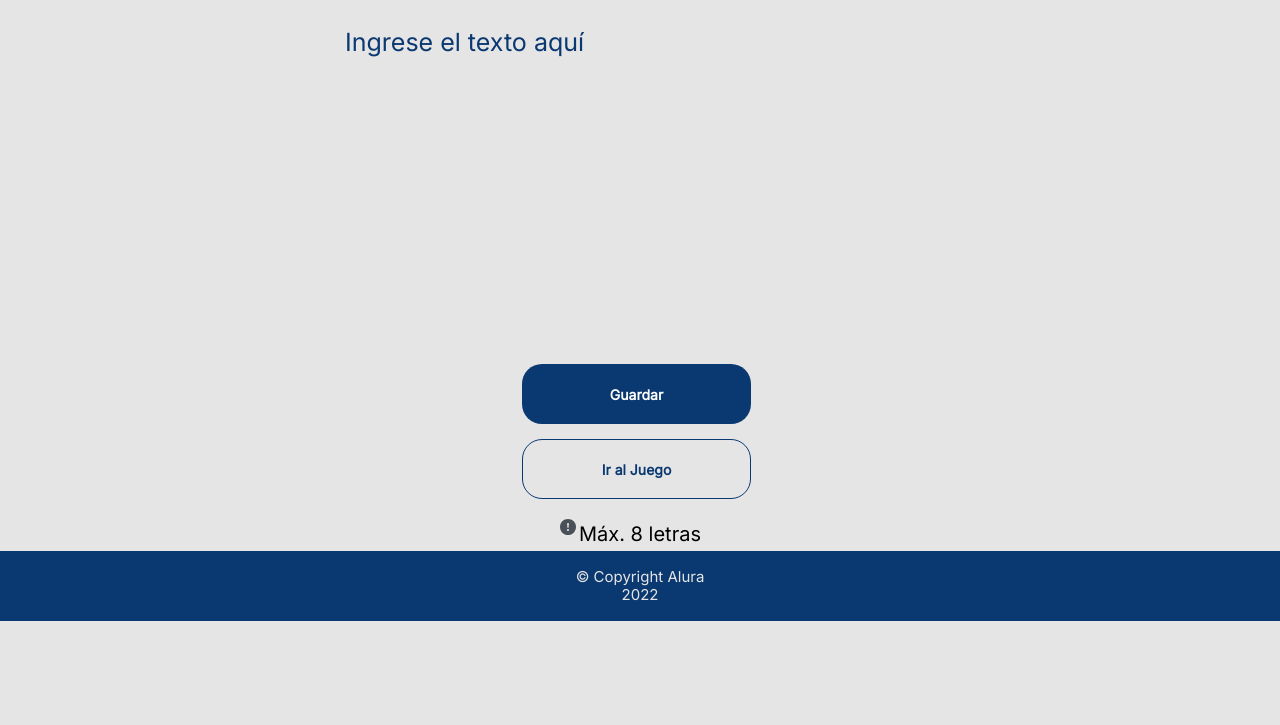
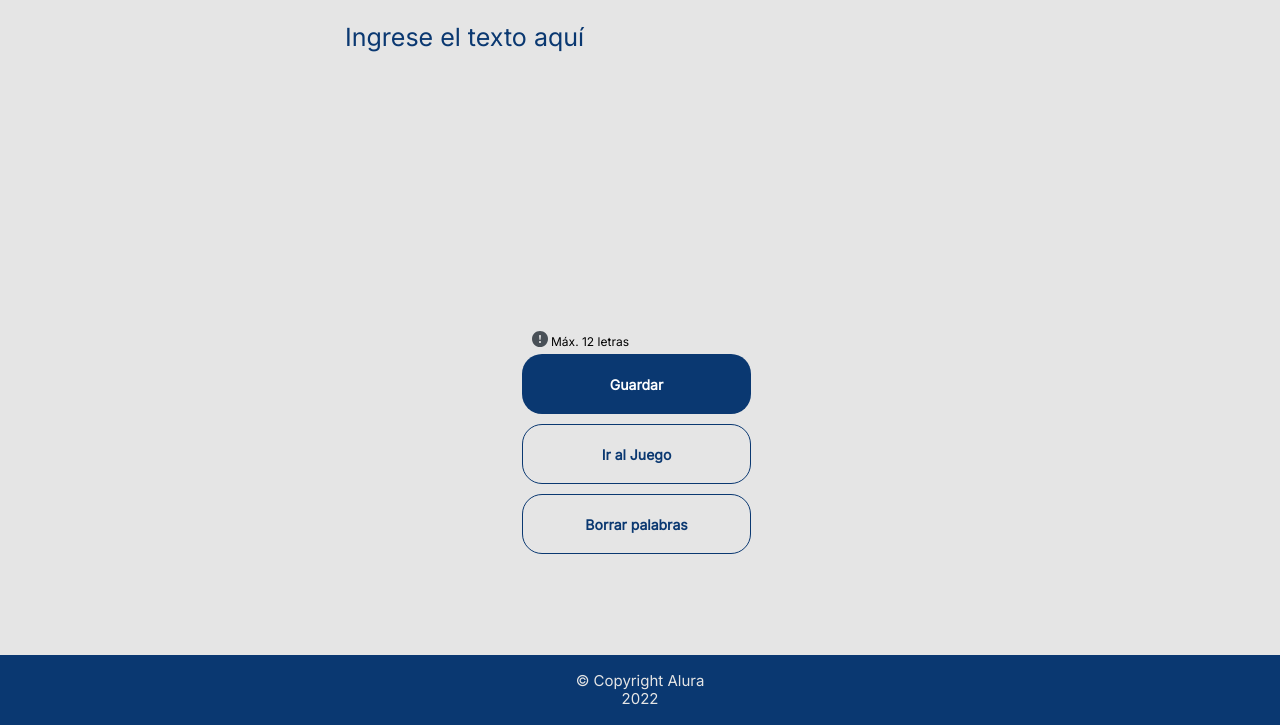
Before and after one commit to jsalamanca3/Reto-Ahorcado-Alura, a plain HTML site: page main.html in a window 1280 px wide. Shown: the part 75-800 px from the top of the page. Drawn offline with Linux system fonts and the light colour scheme.

Commit message:
Se añadio boton de borrar y se corrigio el responsive

```diff
--- a/main.html
+++ b/main.html
@@ -8,7 +8,6 @@
     <link rel="stylesheet" href="src/assets/styles/styles.css">
     <link href="src/assets/styles/tablet.css" rel="stylesheet" media="screen and (min-width: 768px)">
     <link rel="stylesheet" href="src/assets/styles/computer.css" media="screen and (min-width: 1280px)">
-    <link rel="stylesheet" href="src/assets/styles/screem1600.css" media="screen and (min-width: 1600px)">
     <link rel="preconnect" href="https://fonts.googleapis.com">
     <link rel="preconnect" href="https://fonts.gstatic.com" crossorigin>
     <link href="https://fonts.googleapis.com/css2?family=Inter&display=swap" rel="stylesheet">
@@ -29,6 +28,12 @@
             </div>
         </section>
         <section class="main-exchange--main">
+            <section class="main-span">
+                <div class="main-span-vector">
+                    <p class="main-vector"><span><img class="main-vector-icono" src="src/imagenes/Vector.svg"
+                                alt="Imagen de interrogante"></span>Máx. 12 letras</p>
+                </div>
+            </section>
             <!-- <div class="main-container"> -->
             <div class="main-container--guardar" id="containerSave">
                 <button type="submit" class="buttontop" id="buttonSave"><a class="boton-a" href="#">Guardar</a></button>
@@ -37,13 +42,11 @@
                 <button class="buttonbotton" id="buttonGame">
                     <a class="boton-b" href="start.html">Ir al Juego</a></button>
             </div>
+            <div class="main-container--borrar">
+                <button class="buttonbotton" id="button-reset"><a id="buttonreset" class="boton-b"
+                        href="main.html">Borrar palabras</a></button>
+            </div>
             <!-- </div> -->
-        </section>
-        <section class="main-span">
-            <div class="main-span-vector">
-                <p class="main-vector"><span><img class="main-vector-icono" src="src/imagenes/Vector.svg"
-                            alt="Imagen de interrogante"></span>Máx. 8 letras</p>
-            </div>
         </section>
     </main>
     <footer>
--- a/src/assets/buttonEvent.js
+++ b/src/assets/buttonEvent.js
@@ -1,6 +1,6 @@
 const inputAnhadirPalabra = document.getElementById("buttonSave");
 const anhadirPalabra = document.getElementById("textField");
-/* const inputResetPalabra = getid("buttonreset"); */
+const inputResetPalabra = getid("buttonreset");
 
 let hayCoincidencia = false;
 
@@ -17,12 +17,12 @@ inputAnhadirPalabra.addEventListener('click', function(){
     anhadirPalabra.value="";
 });
 
-/* //Funcion para borrar las palabras almacenadas
+//Funcion para borrar las palabras almacenadas
 inputResetPalabra.addEventListener('click', function(){
     localStorage.clear("palabrasAdicionales");
     alert("Las siguientes palabras fueron eliminadas:" + " " + palabrasAdicionales);
     location.reload();
-}); */
+});
 
 
 function ingresarPalabra(valor){
--- a/src/assets/styles/computer.css
+++ b/src/assets/styles/computer.css
@@ -1,13 +1,8 @@
-.main-exchange--index {
-    padding-top: 8%;
-    padding-bottom: 28.5%;
-}
 .main-exchange--main {
     padding-top: 8%;
     padding-bottom: 2%;
 }
 textarea {
-    height: 100vh;
-    margin-top: 10px;
+    margin-top: 5px;
     font-size: 2.5rem;
 }
--- a/src/assets/styles/screem1600.css
+++ /dev/null
@@ -1,8 +0,0 @@
-.main-exchange--index {
-    padding-top: 17.4%;
-    padding-bottom: 22%;
-}
-.main-exchange--main {
-    padding-top: 10%;
-    padding-bottom: 3%;
-}
--- a/src/assets/styles/styles.css
+++ b/src/assets/styles/styles.css
@@ -8,6 +8,10 @@ html {
     font-size: 62.5%;
 }
 body {
+    position: relative;
+    padding-bottom: 3.5em;
+    min-height: 100vh;
+    margin: 0;
     background-color: #E5E5E5;
 }
 header {
@@ -67,10 +71,13 @@ textarea:focus {
 }
 .main-span {
     display: flex;
+    position: relative;
     width: 100%;
     height: auto;
     justify-content: center;
     text-align: center;
+    top: 20px;
+    left: -50px;
 }
 .main-span-vector {
     display: flex;
@@ -91,7 +98,10 @@ p {
     width: 100%;
     height: auto;
     padding: 5px;
-    font-size: 2rem;
+    font-size: 2.2rem;
+}
+.main-vector{
+    font-size: 1.2rem;
 }
 .main-exchange--index {
     width: 100%;
@@ -111,12 +121,7 @@ p {
     width: 100%;
     height: auto;
     padding: 5px;
-}
-.main-container {
-    width: 100%;
-    height: auto;
-    margin: auto;
-    padding: 0;
+    margin: 0;
 }
 .main-container--button {
     width: 100%;
@@ -137,12 +142,16 @@ p {
     border: none;
     border-radius: 20px;
 }
+#buttonSave {
+top: 10px;
+margin-top: 10px;
+}
 .buttonbotton{
     position: relative;
     left: calc(50% - 118px);
     top: 30px;
     display: block;
-    margin-top: 35px;
+    margin-top: 30px;
     padding: 15px;
     width: 229px;
     height: 60px;
@@ -150,6 +159,10 @@ p {
     border: 1.5px solid;
     border-radius: 20px;
     color: #0A3871;
+}
+#buttonGame {
+    top: 5px;
+    margin-top: 10px;
 }
 button :hover {
     color: orangered;
@@ -162,7 +175,12 @@ button:active {
     height: auto;
     margin: 10px;
 }
-.buttonbotton--cancelar {
+.buttonbotton--iniciar {
+    width: 10px;
+    height: auto;
+    margin: 10px;
+}
+.buttonbotton--borrar {
     width: 10px;
     height: auto;
     margin: 10px;
@@ -180,13 +198,18 @@ a {
     font-weight: bold;
     color: #0A3871;
 }
+#button-reset {
+    top: -40px;
+    margin-top: 50px;
+}
 footer {
     display: flex;
-    position: relative;
+    position: absolute;
+    bottom: 0;
     width: 100%;
     height: 70px;
     background-color: #0A3871;
-    padding: 5px;
+    padding: 1em 0;
 }
 .footer-copy {
     display: flex;
--- a/src/assets/styles/tablet.css
+++ b/src/assets/styles/tablet.css
@@ -1,3 +1,6 @@
+#bodyStart {
+    padding-bottom: 6em;
+}
 .main-exchange {
     padding-top: 100%;
     padding-bottom: 100%;
@@ -8,13 +11,6 @@
     min-height: 360px;
     padding-top: 9.6%;
     padding-bottom: 29.7%;
-    text-align: center;
-}
-.main-exchange--main {
-    width: 100%;
-    height: 25vw;
-    padding-top: 0px;
-    padding-bottom: 35px;
     text-align: center;
 }
 .main-image--change {
@@ -61,3 +57,15 @@
     padding: 6px 0;
     text-align: center;
 }
+.main-span {
+    top: 30px;
+}
+#buttonSave {
+    top: 20px;
+}
+#buttonGame {
+    top: 20px;
+}
+#button-reset {
+    top: -20px;
+}
```
Also changed, not shown: start.html (+1 -1 lines).
